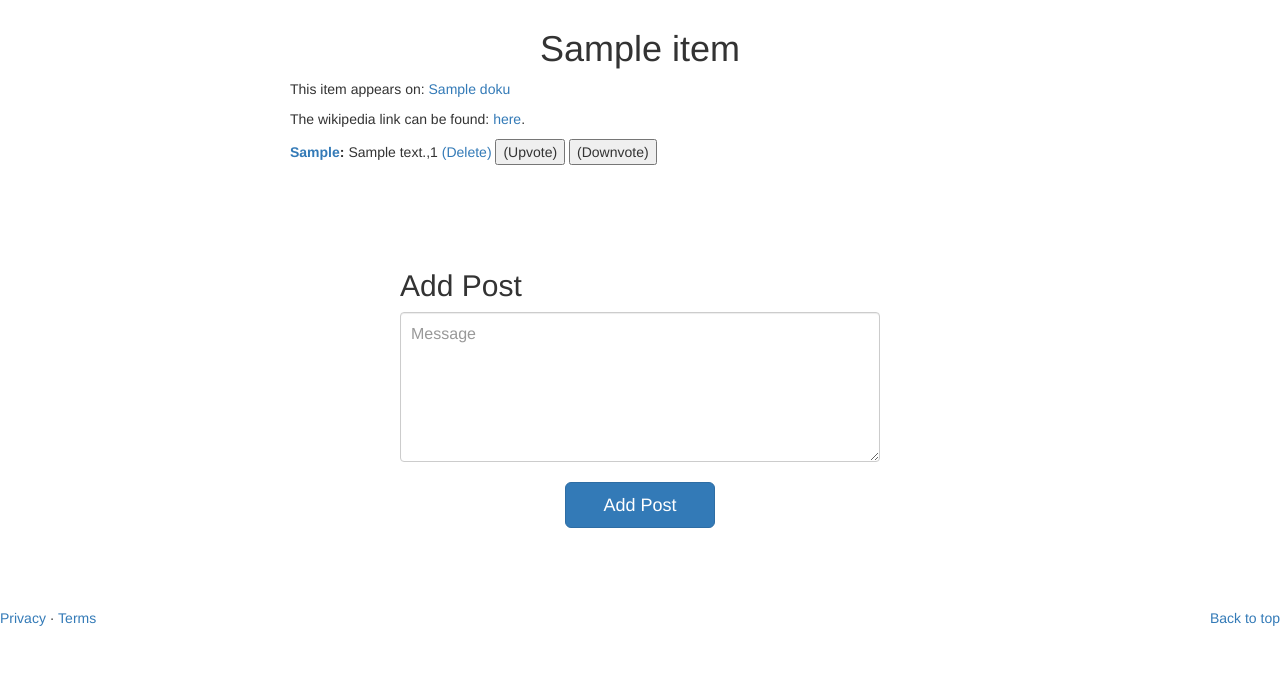
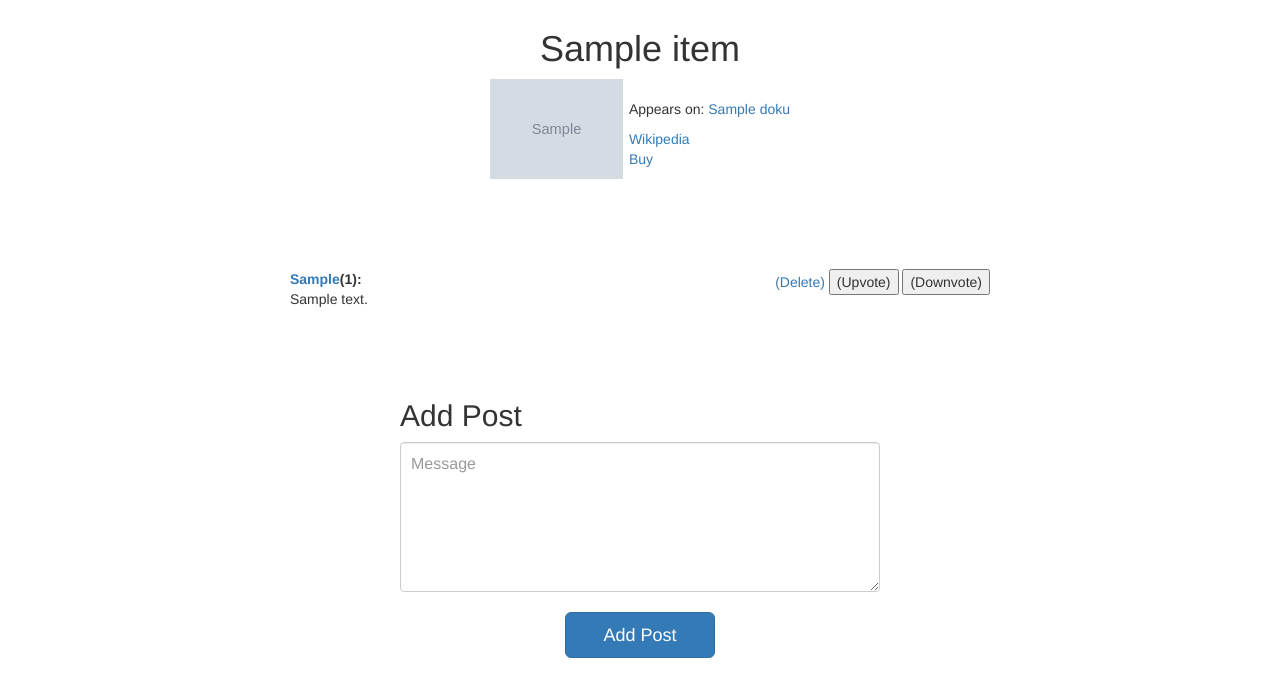
Before and after one commit to larriant/tzundoku, a Flask app: page /item?id=1 in a window 1280 px wide. Shown: the part 71-758 px from the top of the page. Before the commit the page ends 697 px from the top, so only its background shows below. Run offline with Flask 2, Linux system fonts and the light colour scheme; a user stored in the database is signed in; tables that the repository leaves empty hold one stand-in row (values such as "Sample post"); grey boxes marked "Sample" are stand-in pictures; some libraries are stand-ins or nearby versions.

Commit message:
Item styling improved. Lists ordered by votes

```diff
--- a/tzundoku/forms.py
+++ b/tzundoku/forms.py
@@ -63,6 +63,7 @@ class AddItemForm(Form):
     artist = TextField('artist', [validators.required()])
     year = TextField('year', [validators.required()])
     link = TextField('link', [validators.required()])
+    imglink = TextField('imglink')
     submit = SubmitField('Add Item')
 
     def __init__(self, *args, **kwargs):
--- a/tzundoku/models.py
+++ b/tzundoku/models.py
@@ -103,6 +103,13 @@ class Doku(db.Model):
         db.session.delete(doku)
         db.session.commit()
 
+    def showitems(self):
+        showitems = []
+        for a in self.items:
+            showitems.append(a)
+        showitems.sort(key=lambda x: x.numvotes(self.id), reverse=True)
+        return showitems
+
 class Item(db.Model):
     __tablename__ = 'items'
     id = db.Column(db.Integer, primary_key = True)
@@ -114,6 +121,7 @@ class Item(db.Model):
     artist = db.Column(db.String(50))
     year = db.Column(db.Integer)
     link = db.Column(db.String(50))
+    imglink = db.Column(db.String(50))
     timestamp = db.Column(db.DateTime)
     user_id = db.Column(db.Integer, db.ForeignKey('users.id'))
     posts = db.relationship('Post', backref='items')
@@ -123,12 +131,13 @@ class Item(db.Model):
     def __repr__(self):
         return '<Item %r>' % (self.title)
 
-    def __init__(self, type, title, artist, year, link, user_id, timestamp):
+    def __init__(self, type, title, artist, year, link, imglink, user_id, timestamp):
         self.type = type
         self.title= title
         self.artist = artist
         self.year = year
         self.link = link
+        self.imglink = imglink
         self.user_id= user_id
         self.timestamp = timestamp
 
--- a/tzundoku/static/forms.css
+++ b/tzundoku/static/forms.css
@@ -181,6 +181,14 @@
 }
 
 .form-item-add input[name="link"] {
+  margin-bottom: -1px;
+  border-top-left-radius: 0;
+  border-top-right-radius: 0;
+  border-bottom-right-radius: 0;
+  border-bottom-left-radius: 0;
+}
+
+.form-item-add input[name="imglink"] {
   margin-bottom: 15px;
   border-top-left-radius: 0;
   border-top-right-radius: 0;
--- a/tzundoku/static/tzundoku.css
+++ b/tzundoku/static/tzundoku.css
@@ -203,15 +224,50 @@ position: relative;
 display:block;
 }
 
-/* Posts
+/* Item
 -------------------------------------------------- */
+.postlist {
+  display:block;
+  position:relative;
+  overflow:auto;
 
+}
 .post {
-margin-bottom:10px;
-  height:50px;
-{
+  margin-bottom:20px;
+  height:auto;
+  display:block;
+  position:relative;
+  overflow:auto;
+}
+
+.post .text {
+  float:left;
+  max-width:450px;
+  display:block;
+}
+
+.post .votes {
+  display: block;
+  float:right;
+}
 
 .notlogged {
   width:200px;
   margin:50px auto;
 }
+
+.itemdetails {
+  margin-bottom:200px;
+}
+
+.iteminfo {
+  float:right;
+  display:block;
+  margin-right:200px;
+  margin-top:20px;
+}
+
+.itemdetails img {
+  float:left;
+  margin-left:200px;
+}
--- a/tzundoku/templates/item.html
+++ b/tzundoku/templates/item.html
@@ -5,21 +5,27 @@
 
 
 <div class="contentwrapper">
-    <div class="details">
+    <div class="itemdetails">
     	<h1>{{ item.title }}</h1>
-
-<p> This item appears on:
+		<img src="{{ item.imglink }}" alt="{{ item.title }}" height="100px">
+		<div class="iteminfo">
+		<p> Appears on:
     	{% for a in item.dokus %}
    		 <a href="./doku?id={{ a.id }}">{{ a.title }}</a>
     	{% endfor %}
 		</p>
-<p> The wikipedia link can be found: <a href="{{ item.link }}">here</a>.</p>
+		<a href="{{ item.link }}">Wikipedia</a></br>
+		<a href="">Buy</a>
+		</div>
 	</div>
 
 <div class="postlist">
 {% for a in item.posts %}
     <div class="post">
-    <b><a href="/user/{{ a.user_id }}">{{ a.users.username|capitalize }}</a>: </b>{{ a.message }},<span id="votes{{ a.id }}">{{ a.numvotes() }}</span>
+	<div class="text">
+    <b><a href="/user/{{ a.user_id }}">{{ a.users.username|capitalize }}</a>(<span id="votes{{ a.id }}">{{ a.numvotes() }}</span>): </b></br>{{ a.message }}
+    </div>
+    <div class="votes">
     {% if current_user.is_authenticated() and current_user.is_admin() or current_user.id == a.user_id %}
     <a href="/removepost/{{ a.id }}">(Delete)</a>
     {% endif %}
@@ -27,6 +33,7 @@
     <button type="button" id="upvotebutton{{ a.id }}" data-button='{"vote": true, "post_id": {{ a.id }}}'>(Upvote)</button>
     <button type="button" id="downvotebutton{{ a.id }}" data-button='{"vote": false, "post_id": {{ a.id }}}'>(Downvote)</button>
     {% endif %}
+	</div>
     </div>
     <script>
 $(document).ready(function(){
--- a/tzundoku/views.py
+++ b/tzundoku/views.py
@@ -56,6 +56,44 @@ def logout():
     logout_user()
     return redirect(url_for('index'))
 
+@tzundoku.route('/profile')
+@login_required
+def profile():
+    user = User.query.filter_by(email= session['email']).first()
+    username = user.username
+    return render_template('profile.html', username=username)
+
+@tzundoku.route('/user/<id>')
+def user(id):
+    user = User.query.filter_by(id=id).first()
+    if user == None:
+        flash('User not found.')
+        return redirect(url_for('overview'))
+    posts = Post.query.filter_by(user_id =id)
+    return render_template('user.html',
+                           user=user,
+                           posts=posts)
+
+@tzundoku.route('/testdb')
+def testdb():
+    if db.session.query("1").from_statement("SELECT 1").all():
+        return 'It Works.'
+    else:
+        return 'Something is broken'
+
+@tzundoku.route('/terms')
+def terms():
+    return render_template('legal.html',
+                           title="Terms and Conditions",
+                           content=legal.terms)
+@tzundoku.route('/privacy')
+def privacy():
+    return render_template('legal.html',
+                           title="Privacy Policy",
+                           content=legal.privacy)
+
+
+
 @tzundoku.route("/overview", methods=['GET', 'POST'])
 def overview():
     form = AddDokuForm()
@@ -64,15 +102,7 @@ def overview():
     alldokus = Doku.query.all()
     parentlessdokus = []
     for a in alldokus:
-        if a.parents:
-            parentlessdokus.append(a)
-
-    for a in parentlessdokus:
         titles.append(a)
-        for b in a.children:
-            titles.append(b)
-            for c in b.children:
-                titles.append(c)
 
     if request.method == 'POST':
         user = User.query.filter_by(id = current_user.id).first()
@@ -113,47 +143,12 @@ def overview():
     elif request.method == 'GET':
         return render_template('overview.html', titles=titles, form=form)
 
-@tzundoku.route('/profile')
-@login_required
-def profile():
-    user = User.query.filter_by(email= session['email']).first()
-    username = user.username
-    return render_template('profile.html', username=username)
-
-@tzundoku.route('/user/<id>')
-def user(id):
-    user = User.query.filter_by(id=id).first()
-    if user == None:
-        flash('User not found.')
-        return redirect(url_for('overview'))
-    posts = Post.query.filter_by(user_id =id)
-    return render_template('user.html',
-                           user=user,
-                           posts=posts)
-
-@tzundoku.route('/testdb')
-def testdb():
-    if db.session.query("1").from_statement("SELECT 1").all():
-        return 'It Works.'
-    else:
-        return 'Something is broken'
-
-@tzundoku.route('/terms')
-def terms():
-    return render_template('legal.html',
-                           title="Terms and Conditions",
-                           content=legal.terms)
-@tzundoku.route('/privacy')
-def privacy():
-    return render_template('legal.html',
-                           title="Privacy Policy",
-                           content=legal.privacy)
-
 @tzundoku.route('/doku', methods=['GET', 'POST'])
 def doku():
     form = AddItemForm()
     dokuid = request.args['id']
     doku = Doku.query.filter_by(id = dokuid).first()
+    showitems = doku.showitems()
     header = doku.title
     items = Item.query.filter(Item.dokus.any(id = dokuid)).all()
     items2 = []
@@ -166,7 +161,7 @@ def doku():
     if request.method == 'POST':
         user = User.query.filter_by(id = current_user.id).first()
         if form.validate() == False:
-            return render_template('doku.html', header=header, items=items, items2=items2, form=form, doku=doku)
+            return render_template('doku.html', header=header, items=items, items2=items2, form=form, doku=doku, showitems=showitems)
         else:
             item_exists = Item.query.filter_by(title = form.title.data).first()
             if item_exists:
@@ -177,7 +172,7 @@ def doku():
                 flash('You have added an item that already exists to this doku')
                 return redirect(url_for('doku', id=dokuid))
             else:
-                item = Item('music', form.title.data, form.artist.data, form.year.data, form.link.data, user.username, datetime.datetime.utcnow())
+                item = Item('music', form.title.data, form.artist.data, form.year.data, form.link.data, form.imglink.data, user.username, datetime.datetime.utcnow())
                 item.dokus.append(doku)
                 db.session.add(doku)
                 db.session.add(item)
@@ -187,7 +182,7 @@ def doku():
                 return redirect(url_for('doku', id=dokuid))
 
     elif request.method == 'GET':
-        return render_template('doku.html', header=header, items=items, items2=items2, form=form, doku=doku)
+        return render_template('doku.html', header=header, items=items, items2=items2, form=form, doku=doku, showitems=showitems)
 
 
 @tzundoku.route('/item', methods=['GET', 'POST'])
```
Also changed, not shown: other parts of tzundoku/static/tzundoku.css (+29 -8 lines), tzundoku/templates/doku.html (+16 -30 lines). Lines whose indentation alone changed are shown as unchanged.
